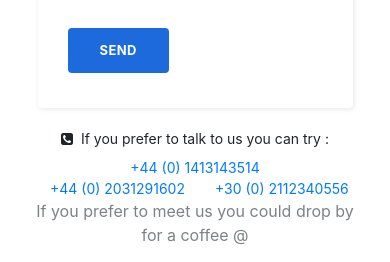
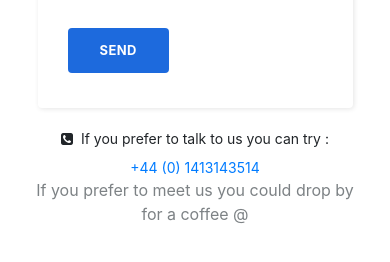
Before and after one commit to null-box/null-box.github.io, a plain HTML site: page index.html in a window 390 px wide. Shown: the part 993-1255 px from the top of the page. Drawn offline with Linux system fonts and the light colour scheme; files whose address does not match are found by name.

Commit message:
remove older phone numbers
remove deprecated phone numbers

```diff
--- a/index.html
+++ b/index.html
@@ -86,7 +86,7 @@
     </div>
     <!-- End: Contact Form Clean -->
     <div class="container text-center" id="contact-phone"><i class="fa fa-phone-square"></i><label>&nbsp; If you prefer to talk to us you can try :</label>
-        <div class="d-md-flex justify-content-between align-items-center justify-content-md-center" id="contact-phones"><a id="phone" href="tel:+441413143514 ">+44 (0) 1413143514<br></a><a id="phone" href="tel:+442031291602">+44 (0) 2031291602</a><a id="phone" href="tel:+302112340556">+30 (0) 2112340556<br></a></div>
+        <div class="d-md-flex justify-content-between align-items-center justify-content-md-center" id="contact-phones"><a id="phone" href="tel:+441413143514 ">+44 (0) 1413143514<br></a></div>
     </div>
     <!-- Start: Map Clean -->
     <div class="text-center map-clean" id="location">
```
